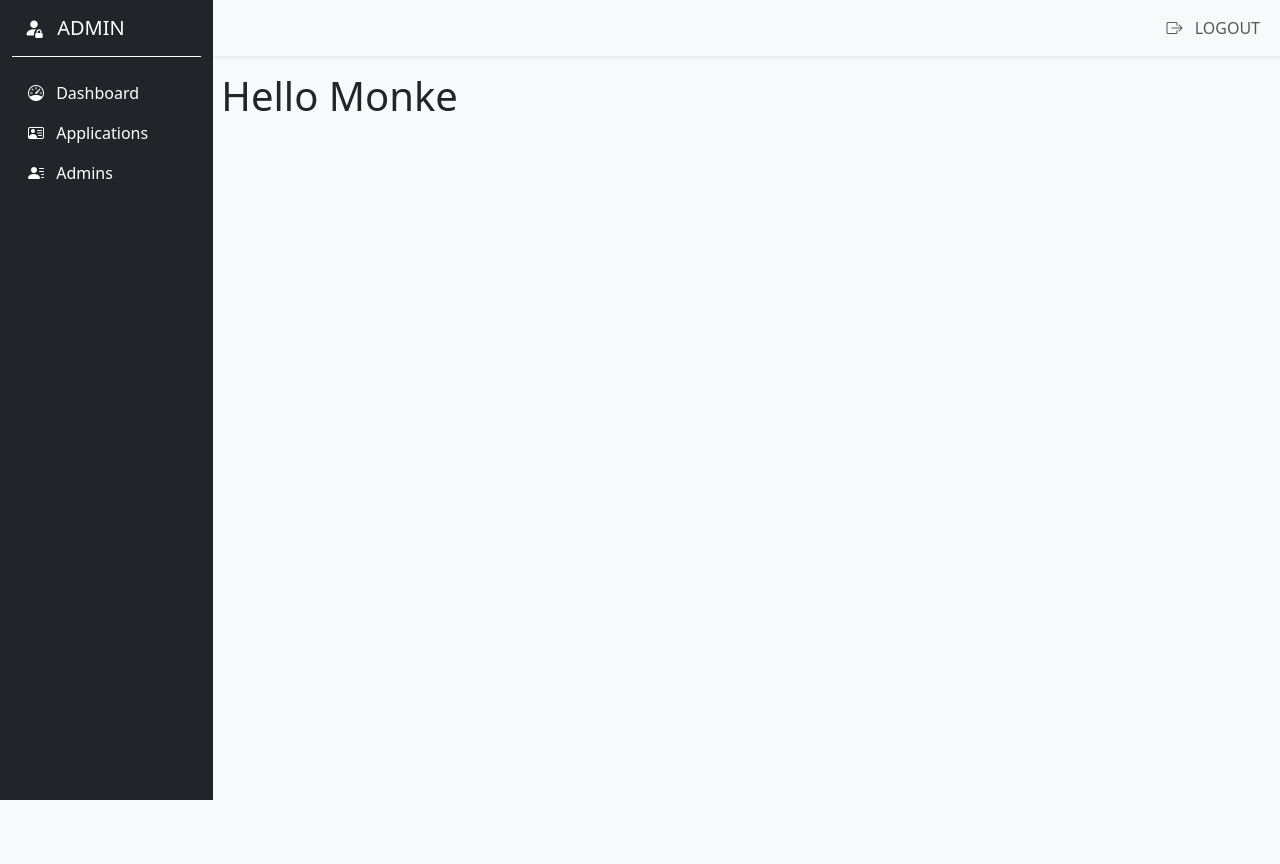
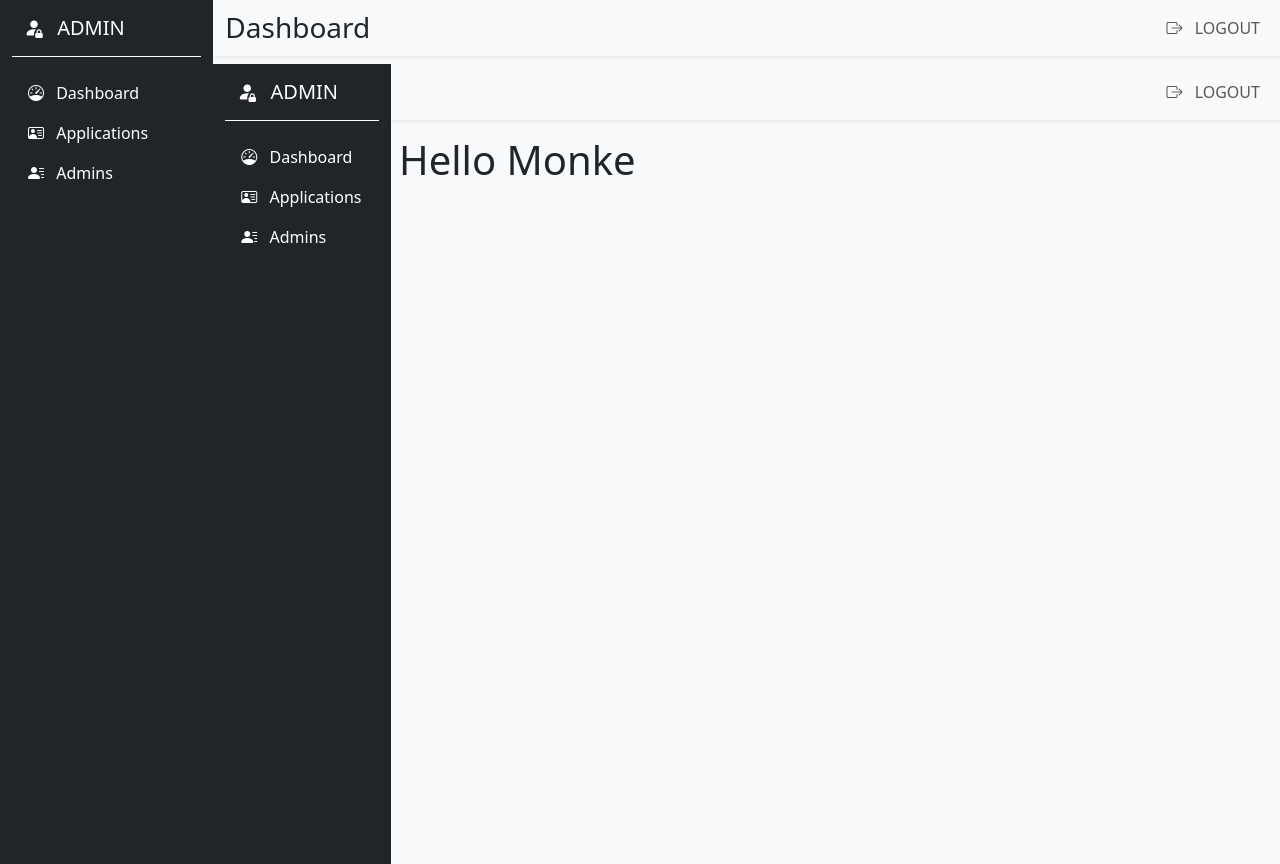
Before and after one commit to ruzzeldean/digital-id-portal, a PHP site: page /dashboard.php in a window 1280 px wide. Before the commit the page ends 800 px from the top, so only its background shows below. Run offline with PHP 8.4, Linux system fonts and the light colour scheme; some libraries are stand-ins or nearby versions.

Commit message:
Add navigation to header include

```diff
--- a/admin/includes/header.php
+++ b/admin/includes/header.php
@@ -11,3 +11,52 @@
   <link rel="stylesheet" href="./css/style.css">
 </head>
 <body>
+  <div class="wrapper">
+      <div class="container-fluid">
+        <div class="row min-vh-100">
+          <div class="col-2 col-sm-3 col-xl-2 bg-dark">
+            <div class="sticky-top">
+              <nav class="navbar bg-dark border-bottom border-white mb-3" data-bs-theme="dark">
+                <div class="container-fluid">
+                  <a class="navbar-brand text-nowrap" href="#">
+                    <i class="bi bi-person-fill-lock"></i>
+                    <span class="d-none d-sm-inline ms-2">ADMIN</span>
+                  </a>
+                </div>
+              </nav>
+
+              <nav class="nav flex-column">
+                <a class="nav-link text-white text-nowrap" href="#">
+                  <i class="bi bi-speedometer"></i>
+                  <span class="d-none d-sm-inline ms-2">Dashboard</span>
+                </a>
+                <a class="nav-link text-white text-nowrap" href="#">
+                  <i class="bi bi-person-vcard"></i>
+                  <span class="d-none d-sm-inline ms-2">Applications</span>
+                </a>
+                <a class="nav-link text-white text-nowrap" href="#">
+                  <i class="bi bi-person-lines-fill"></i>
+                  <span class="d-none d-sm-inline ms-2">Admins</span>
+                </a>
+              </nav>
+            </div>
+          </div>
+
+          <div class="col-10 col-sm-9 col-xl-10 p-0 m-0">
+            <nav class="navbar navbar-expand-lg bg-body-tertiary mb-2 shadow-sm">
+              <div class="container-fluid">
+                <ul class="navbar-nav">
+                  <li>
+                    <h3 class="m-0">Dashboard</h3>
+                  </li>
+                </ul>
+                <ul class="navbar-nav ms-auto">
+                  <li class="nav-item">
+                    <a class="nav-link" href="./">
+                      <i class="bi bi-box-arrow-right me-2"></i>
+                      LOGOUT
+                    </a>
+                  </li>
+                </ul>
+              </div>
+            </nav>
```
